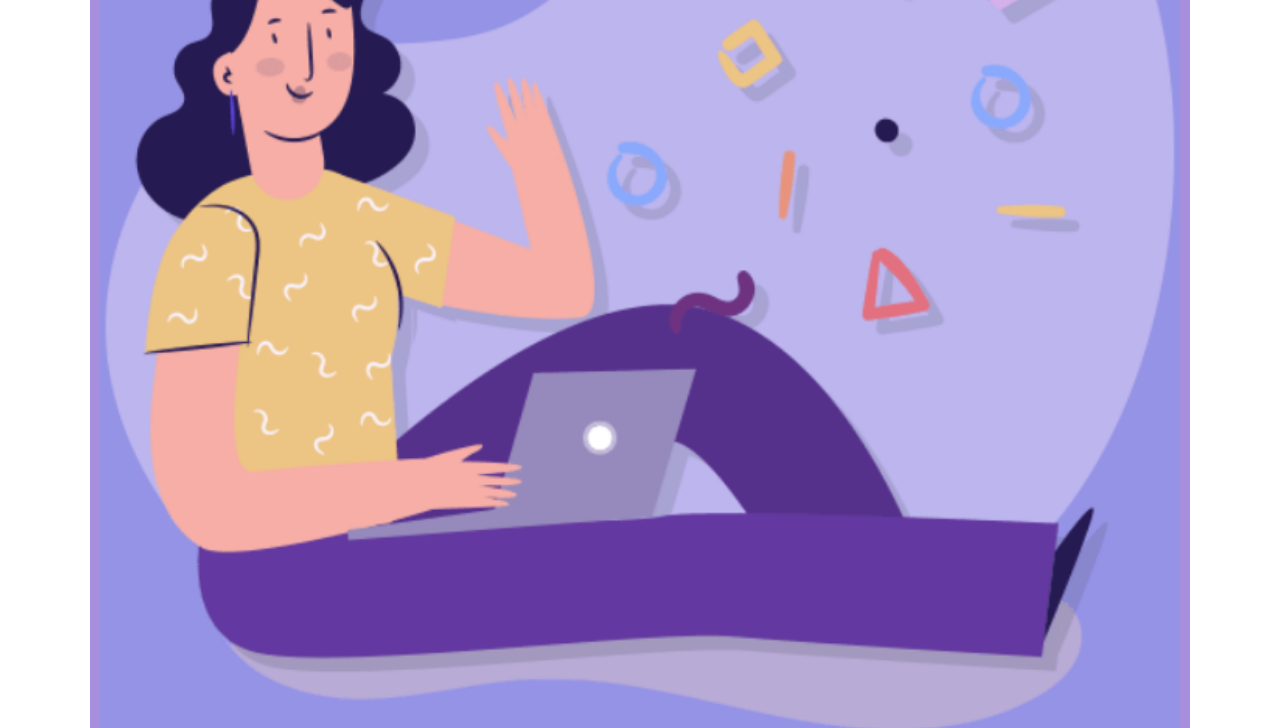
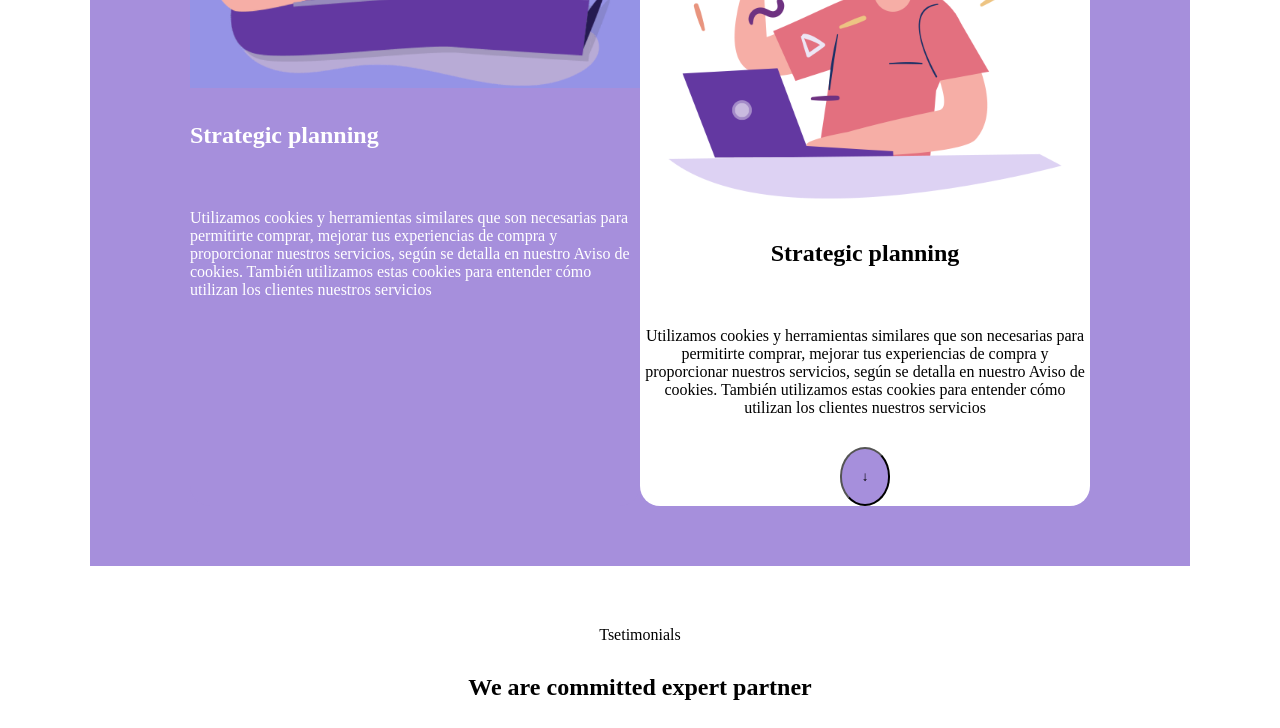
Before and after one commit to NicoloCammarata/htmlcss-responsive-layout, a plain HTML site: page index.html in a window 1280 px wide. Shown: the part 1040-1768 px from the top of the page. Drawn offline with Linux system fonts and the light colour scheme.

Commit message:
sezione-2

```diff
--- a/css/style.css
+++ b/css/style.css
@@ -154,12 +154,16 @@
 .box-2-d{
     padding: 15px;
 }
-.box-2-d button{
+.box-2-button button{
+
     background-color: rgb(166, 143, 220);
     padding: 20px;
     border-radius: 100%;
 }
 
+.testo-2{
+    background-color: #ffffff;
+}
 
 /* div-3 */
 
@@ -230,7 +234,7 @@
 
 }
 
-h2{
+.benefits{
     text-align: center;
     padding: 30px 0;
     background-color: rgb(166, 143, 220);
@@ -329,6 +333,19 @@ h2{
         width: 200%;
 
     }
+    /* div-2 */
+    .container-2{
+        display: flex;
+        flex-wrap: wrap;
+        justify-content: center;
+    }
+    .box-2{
+        width: calc(50% - 20px);
+        max-width: 450px;
+    }
+    .box-2:last-of-type{
+        margin-top: 100px;
+    }
      /* div-4 */
     .sfondo-4{
         display: flex;
--- a/index.html
+++ b/index.html
@@ -95,16 +95,17 @@
                 </div>
                 <div class="box-2-c">
                     <div>
+                        Utilizamos cookies y herramientas similares que son necesarias para permitirte comprar, mejorar tus experiencias de compra y proporcionar nuestros servicios, según se detalla en nuestro Aviso de cookies. También utilizamos estas cookies para entender cómo utilizan los clientes nuestros servicios
+                    </div>
 
-                    </div>
-                    Utilizamos cookies y herramientas similares que son necesarias para permitirte comprar, mejorar tus experiencias de compra y proporcionar nuestros servicios, según se detalla en nuestro Aviso de cookies. También utilizamos estas cookies para entender cómo utilizan los clientes nuestros servicios
                 </div>
-                <div class="box-2-d">
+                <div class="box-2-button">
                     <button><strong>&#8595;</strong></button>
 
                 </div>
 
             </div>
+
 
         </div>
 
@@ -169,7 +170,7 @@
 
         </div>
 <!-- div-4 -->
-        <h2>benefits of working with us</h2>
+        <h2 class="benefits">benefits of working with us</h2>
         <div class="sfondo-4">
 
             <div class="container-4">
```
